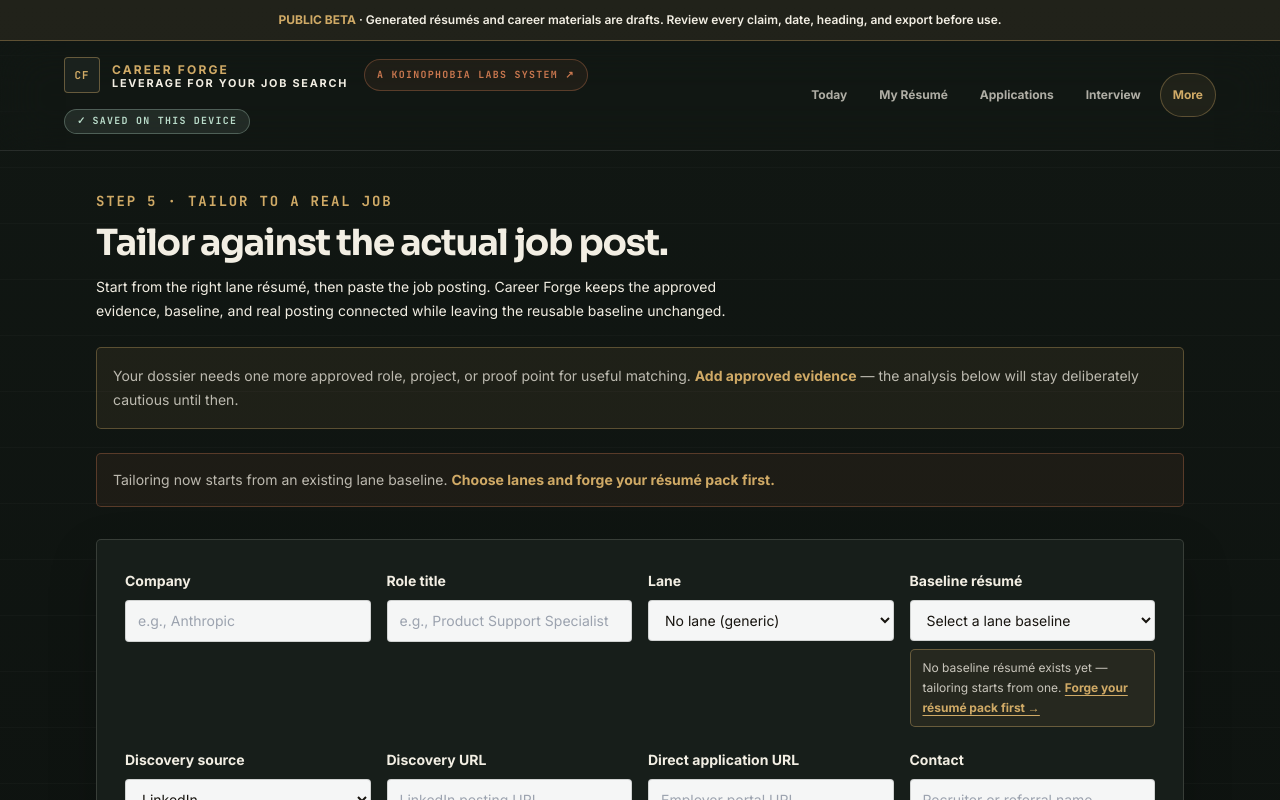
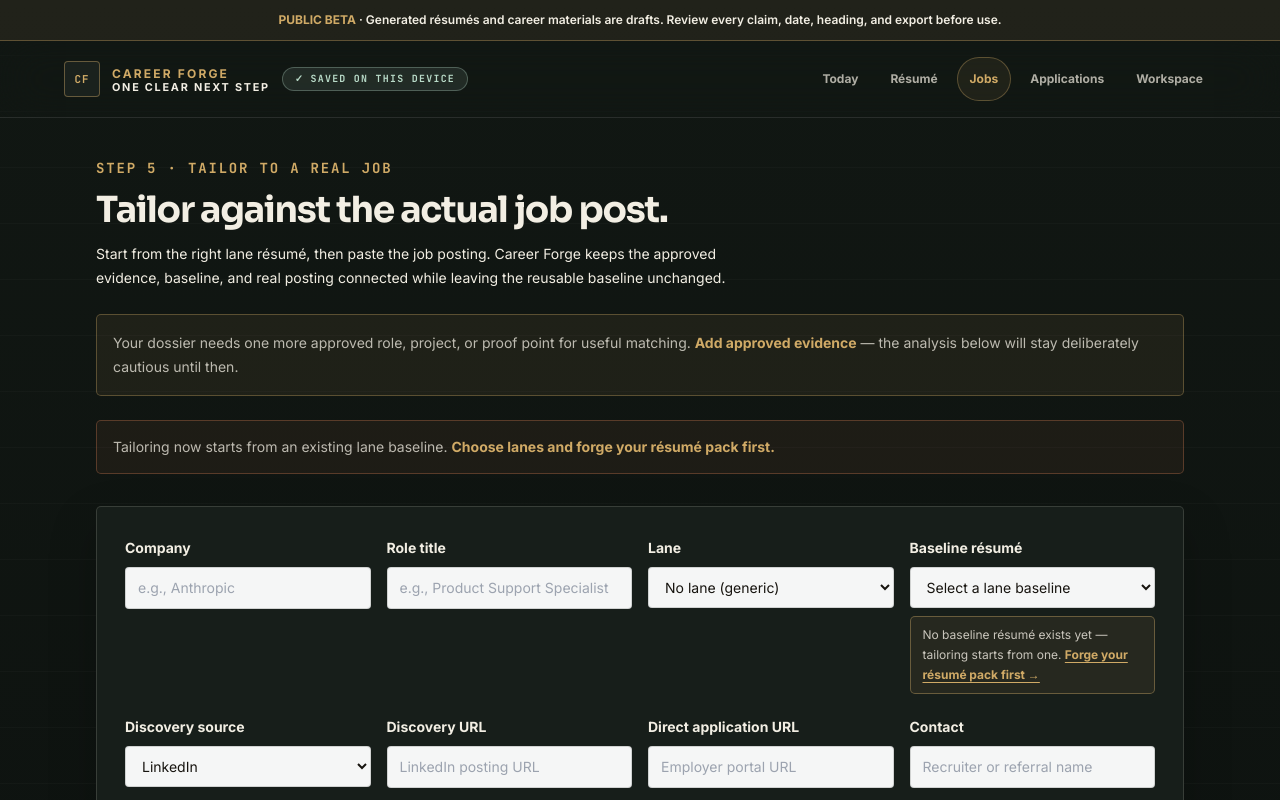
Before and after one commit to koinophobia-labs/career-forge-lite, a Next.js app: page /tailor in a window 1280 px wide. Shown: the top 800 px of the page. Built offline with nearby package versions, Linux system fonts and the light colour scheme.

Commit message:
simplify primary navigation for founding users

```diff
--- a/src/components/CommandNav.tsx
+++ b/src/components/CommandNav.tsx
@@ -9,21 +9,17 @@ type Station = readonly [label: string, href: string];
 
 const primaryStations: Station[] = [
   ["Today", "/"],
-  ["My Résumé", "/versions"],
-  ["Applications", "/applications"],
-  ["Interview", "/interview"]
+  ["Résumé", "/versions"],
+  ["Jobs", "/tailor"],
+  ["Applications", "/applications"]
 ];
 
-const moreStations: Station[] = [
+const workspaceStations: Station[] = [
   ["Work History", "/profile"],
   ["Target Roles", "/targets"],
-  ["Tailor to a Job", "/tailor"],
+  ["Interview Practice", "/interview"],
+  ["Role Sprints", "/role-sprint"],
   ["Outreach", "/outreach"],
-  ["Guided Setup", "/resume-builder"],
-  ["Weekly Review", "/weekly"],
-  ["Truth Map", "/truth-map"],
-  ["Founding Career Reset", "/founding-beta"],
-  ["Pricing", "/pricing"],
   ["Data & Backup", "/settings"]
 ];
 
@@ -31,19 +27,19 @@ type CommandNavProps = { active: string };
 
 export function CommandNav({ active }: CommandNavProps) {
   const mobileMenuRef = useRef<HTMLDetailsElement>(null);
-  const moreMenuRef = useRef<HTMLDetailsElement>(null);
-  const moreIsActive = moreStations.some(([, href]) => href === active);
+  const workspaceMenuRef = useRef<HTMLDetailsElement>(null);
+  const workspaceIsActive = workspaceStations.some(([, href]) => href === active);
 
   useEffect(() => {
     function closeIfOutside(event: MouseEvent) {
-      for (const menu of [mobileMenuRef.current, moreMenuRef.current]) {
+      for (const menu of [mobileMenuRef.current, workspaceMenuRef.current]) {
         if (menu?.open && event.target instanceof Node && !menu.contains(event.target)) menu.open = false;
       }
     }
     function closeOnEscape(event: KeyboardEvent) {
       if (event.key !== "Escape") return;
       if (mobileMenuRef.current?.open) mobileMenuRef.current.open = false;
-      if (moreMenuRef.current?.open) moreMenuRef.current.open = false;
+      if (workspaceMenuRef.current?.open) workspaceMenuRef.current.open = false;
     }
     document.addEventListener("click", closeIfOutside);
     document.addEventListener("keydown", closeOnEscape);
@@ -65,10 +61,10 @@ export function CommandNav({ active }: CommandNavProps) {
   function handleStationClick(href: string) {
     if (href === "/truth-map") trackCareerEvent("truth_map_opened");
     if (mobileMenuRef.current?.open) mobileMenuRef.current.open = false;
-    if (moreMenuRef.current?.open) moreMenuRef.current.open = false;
+    if (workspaceMenuRef.current?.open) workspaceMenuRef.current.open = false;
   }
 
-  function mobileLinkClass(href: string) {
+  function menuLinkClass(href: string) {
     return `flex min-h-11 items-center rounded-lg px-3 py-2 text-sm font-bold ${
       active === href ? "bg-gold/10 text-gold" : "text-paper/70 hover:bg-white/5 hover:text-cyan"
     }`;
@@ -84,41 +80,33 @@ export function CommandNav({ active }: CommandNavProps) {
         Skip to content
       </a>
       <div className="mx-auto flex max-w-6xl items-center justify-between gap-4">
-        <div className="flex flex-wrap items-center gap-4">
-          <Link href="/" className="group inline-flex items-center gap-3" aria-label="Career Forge home">
-            <span className="logo-mark" aria-hidden="true">CF</span>
-            <span className="leading-none">
-              <span className="block text-xs font-black uppercase tracking-[0.18em] text-gold">Career Forge</span>
-              <span className="block text-[0.68rem] font-bold uppercase tracking-[0.16em] text-paper/56">
-                Leverage for your job search
+        <div className="flex min-w-0 items-center gap-3">
+          <Link href="/" className="group inline-flex min-w-0 items-center gap-3" aria-label="Career Forge home">
+            <span className="logo-mark shrink-0" aria-hidden="true">CF</span>
+            <span className="min-w-0 leading-none">
+              <span className="block truncate text-xs font-black uppercase tracking-[0.18em] text-gold">Career Forge</span>
+              <span className="hidden text-[0.68rem] font-bold uppercase tracking-[0.16em] text-paper/56 sm:block">
+                One clear next step
               </span>
             </span>
           </Link>
-          <a
-            href="https://koinophobialabs.com"
-            target="_blank"
-            rel="noopener noreferrer"
-            className="lab-mono hidden rounded-full border border-coral/30 bg-coral/10 px-3 py-2 text-[0.62rem] font-bold uppercase tracking-[0.12em] text-coral transition hover:border-coral hover:bg-coral/15 sm:inline-flex"
-          >
-            A Koinophobia Labs system ↗
-          </a>
           <SaveStatusPill />
         </div>
 
         <details ref={mobileMenuRef} className="relative md:hidden">
           <summary className="flex min-h-11 cursor-pointer list-none items-center rounded-full border border-white/15 px-4 py-2 text-xs font-bold text-paper/75">Menu</summary>
-          <nav aria-label="Career Forge mobile stations" className="absolute right-0 top-12 z-50 grid max-h-[70vh] w-64 overflow-y-auto rounded-xl border border-white/15 bg-obsidian p-2 shadow-2xl">
+          <nav aria-label="Career Forge mobile navigation" className="absolute right-0 top-12 z-50 grid max-h-[70vh] w-64 overflow-y-auto rounded-xl border border-white/15 bg-obsidian p-2 shadow-2xl">
             {primaryStations.map(([label, href]) => (
-              <Link key={href} href={href} onClick={() => handleStationClick(href)} className={mobileLinkClass(href)}>{label}</Link>
+              <Link key={href} href={href} onClick={() => handleStationClick(href)} className={menuLinkClass(href)}>{label}</Link>
             ))}
-            <p className="px-3 pb-1 pt-3 text-[0.65rem] font-black uppercase tracking-[0.14em] text-paper/35">More tools</p>
-            {moreStations.map(([label, href]) => (
-              <Link key={href} href={href} onClick={() => handleStationClick(href)} className={mobileLinkClass(href)}>{label}</Link>
+            <p className="px-3 pb-1 pt-3 text-[0.65rem] font-black uppercase tracking-[0.14em] text-paper/35">Workspace</p>
+            {workspaceStations.map(([label, href]) => (
+              <Link key={href} href={href} onClick={() => handleStationClick(href)} className={menuLinkClass(href)}>{label}</Link>
             ))}
           </nav>
         </details>
 
-        <nav aria-label="Career Forge stations" className="hidden items-center justify-end gap-1.5 text-xs font-bold text-paper/70 md:flex">
+        <nav aria-label="Career Forge navigation" className="hidden items-center justify-end gap-1.5 text-xs font-bold text-paper/70 md:flex">
           {primaryStations.map(([label, href]) => (
             <Link
               key={href}
@@ -133,17 +121,17 @@ export function CommandNav({ active }: CommandNavProps) {
               {label}
             </Link>
           ))}
-          <details ref={moreMenuRef} className="relative">
+          <details ref={workspaceMenuRef} className="relative">
             <summary className={`flex min-h-11 cursor-pointer list-none items-center rounded-full border px-3 py-2 transition ${
-              moreIsActive
+              workspaceIsActive
                 ? "border-gold/50 bg-gold/10 text-gold"
                 : "border-transparent text-paper/70 hover:border-cyan/35 hover:bg-white/5 hover:text-cyan"
             }`}>
-              More
+              Workspace
             </summary>
             <div className="absolute right-0 top-12 z-50 grid w-60 rounded-xl border border-white/15 bg-obsidian p-2 shadow-2xl">
-              {moreStations.map(([label, href]) => (
-                <Link key={href} href={href} onClick={() => handleStationClick(href)} className={mobileLinkClass(href)}>{label}</Link>
+              {workspaceStations.map(([label, href]) => (
+                <Link key={href} href={href} onClick={() => handleStationClick(href)} className={menuLinkClass(href)}>{label}</Link>
               ))}
             </div>
           </details>
```
